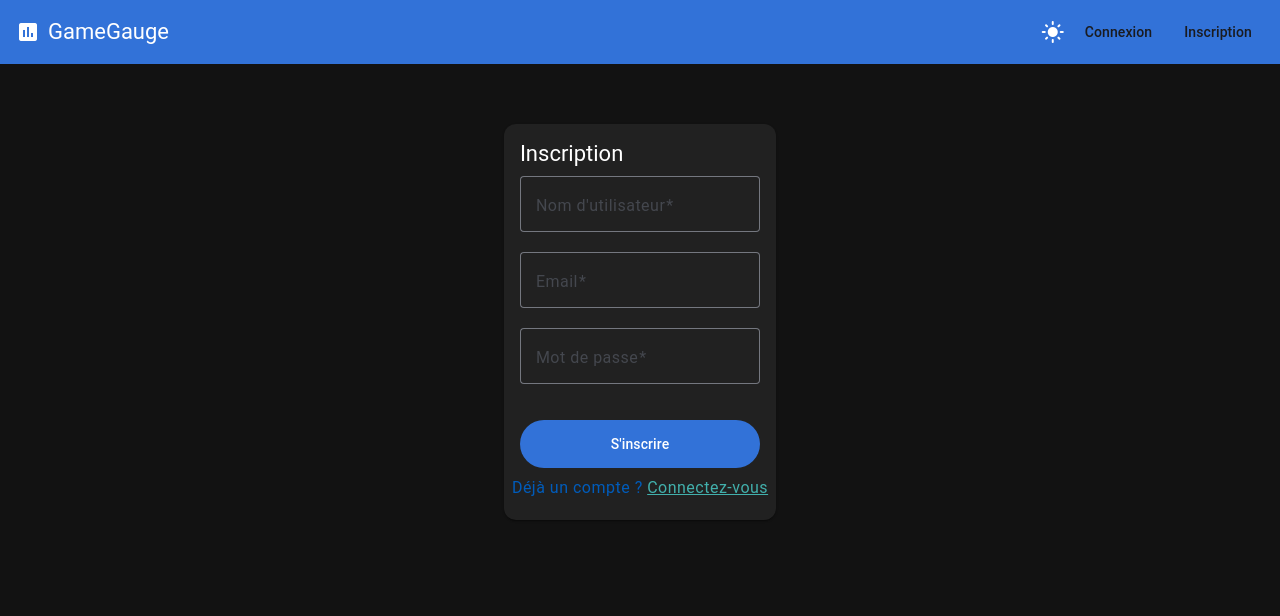
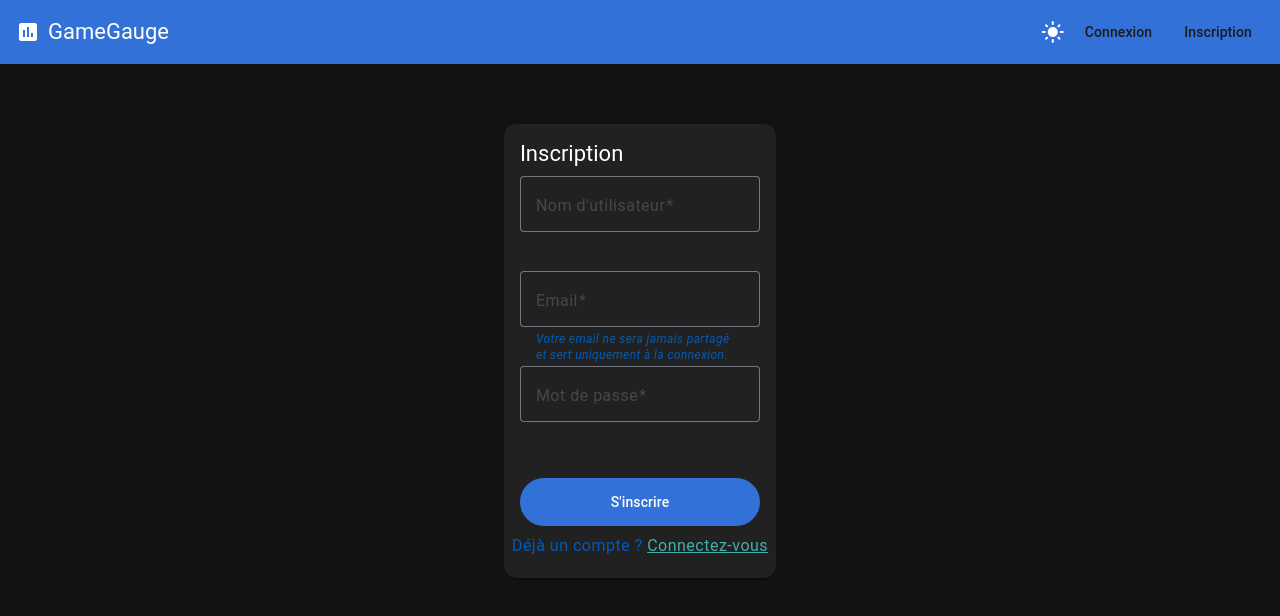
Before and after one commit to JP-maker/gamegauge-ui, an Angular app: page /register in a window 1280 px wide. Shown: the top 616 px of the page. Built offline with nearby package versions, Linux system fonts and the light colour scheme.

Commit message:
Add advise text for email's use

```diff
--- a/src/app/pages/register/register.component.html
+++ b/src/app/pages/register/register.component.html
@@ -17,6 +17,7 @@
         <mat-form-field appearance="outline">
           <mat-label>Email</mat-label>
           <input matInput formControlName="email" type="email">
+          <mat-hint>Votre email ne sera jamais partagé et sert uniquement à la connexion.</mat-hint>
           <mat-error *ngIf="registerForm.get('email')?.hasError('required')">Requis.</mat-error>
           <mat-error *ngIf="registerForm.get('email')?.hasError('email')">Invalide.</mat-error>
         </mat-form-field>
--- a/src/app/pages/register/register.component.scss
+++ b/src/app/pages/register/register.component.scss
@@ -26,3 +26,15 @@ mat-card-actions p {
     }
   }
 }
+
+mat-hint {
+  // Par exemple, pour le mettre en italique
+  font-style: italic;
+
+  // Si vous voulez changer sa couleur (en utilisant nos variables de thème)
+  color: var(--text-secondary-color);
+}
+
+mat-form-field {
+  margin-bottom: 1.2rem;
+}
```
